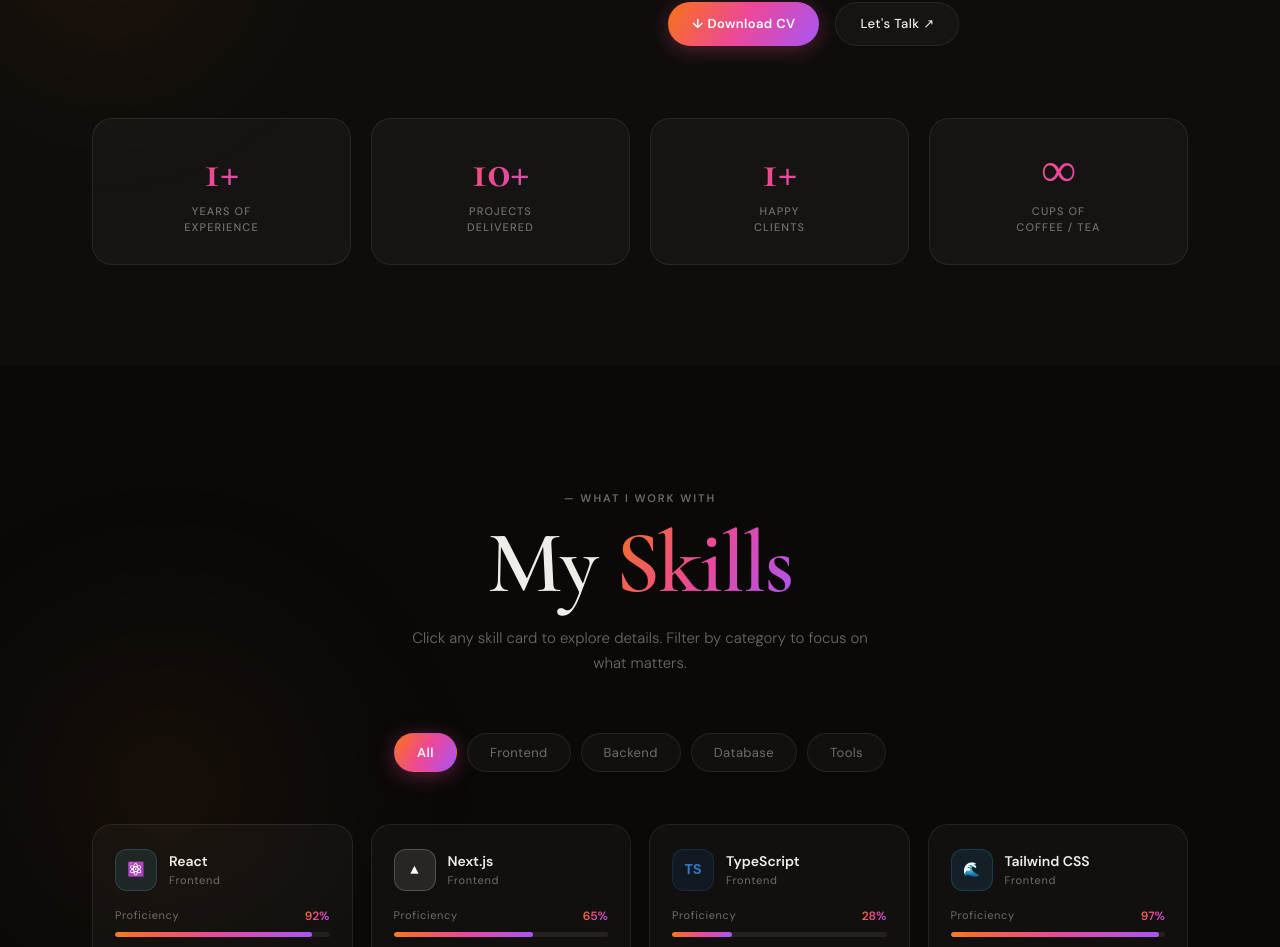
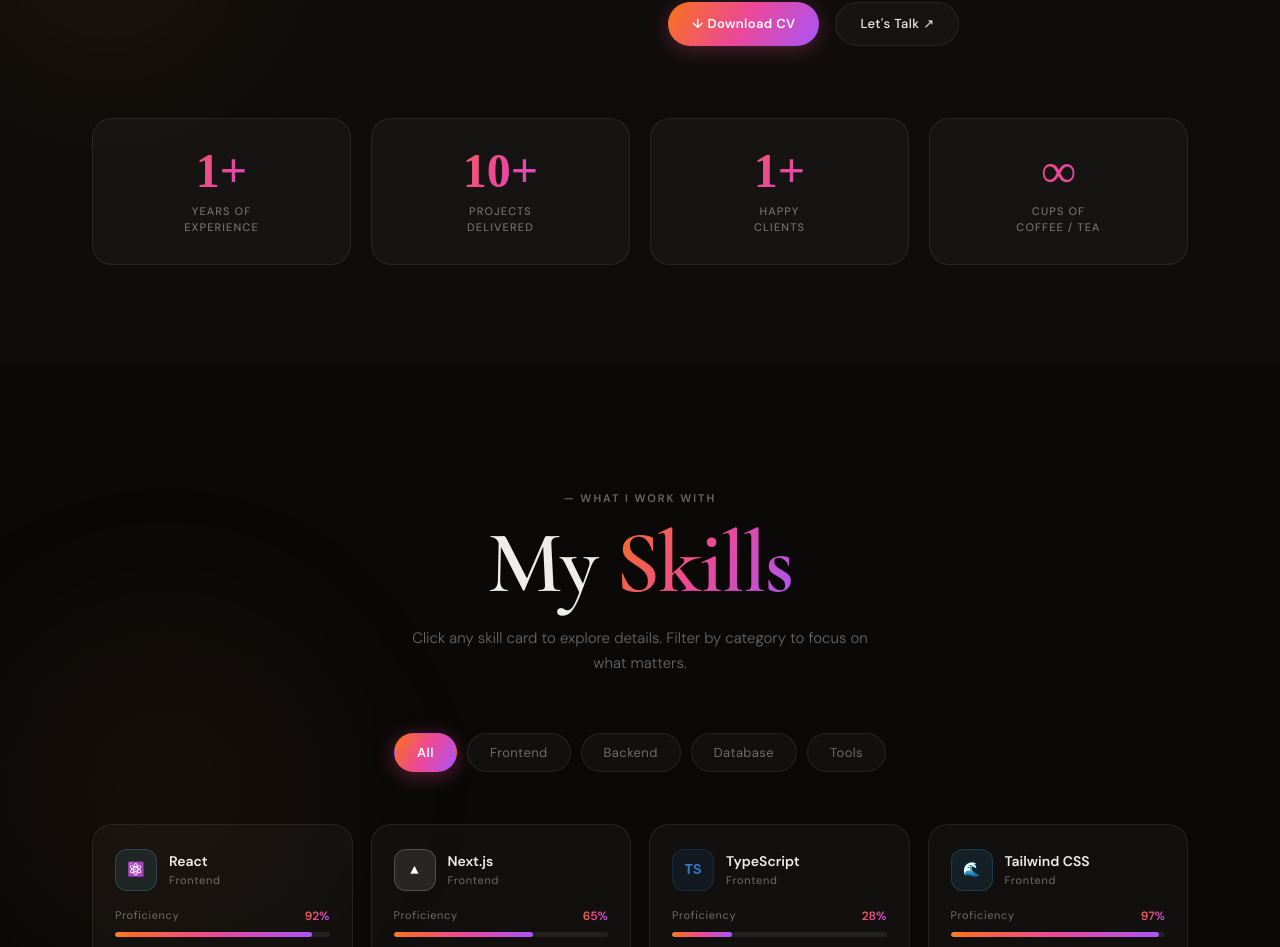
Before and after one commit to dev-rafiul/using-antigravity-portfolio-2, a React (Vite) app: page / in a window 1280 px wide. Shown: the part 1798-2745 px from the top of the page. Built offline with nearby package versions, Linux system fonts and the light colour scheme.

Commit message:
update my regular expectioa

```diff
--- a/src/components/About.jsx
+++ b/src/components/About.jsx
@@ -502,7 +502,7 @@ export default function About({ darkMode }) {
                 }}
               >
                 <div style={{
-                  fontFamily: "'Cormorant Garamond', serif",
+                  fontFamily: "serif",
                   fontSize: "clamp(32px, 4vw, 48px)",
                   fontWeight: 700,
                   lineHeight: 1,
```
